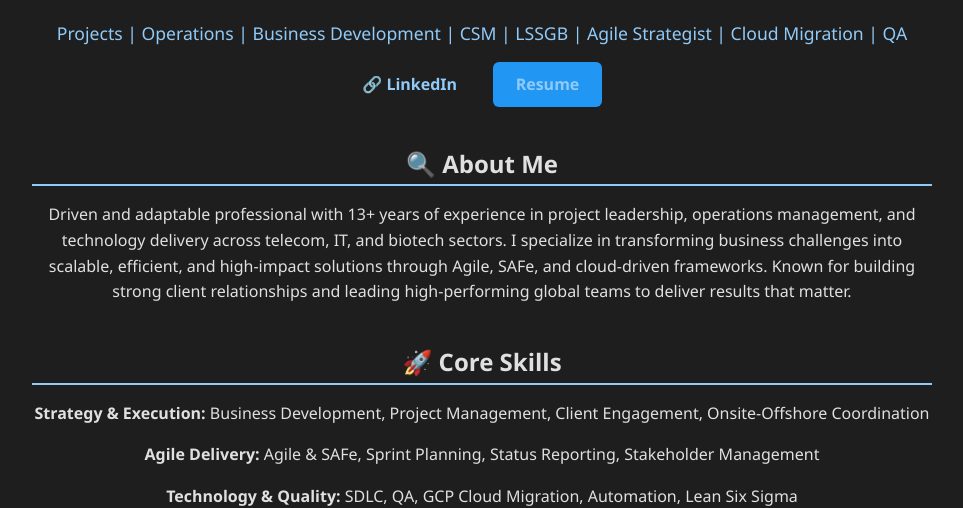
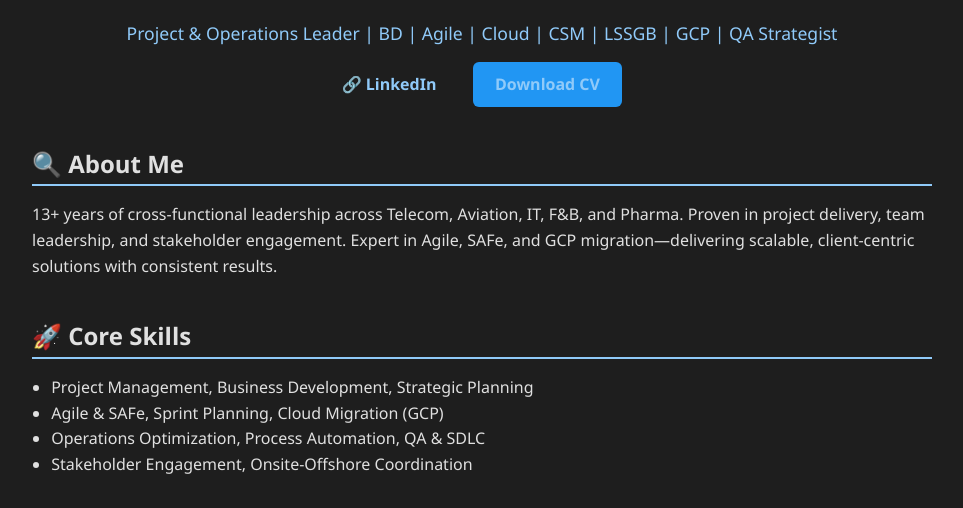
Before and after one commit to guptaneesh/aneesh-gupta-profile, a plain HTML site: page index.html in a window 1280 px wide. Shown: the part 300-808 px from the top of the page, without its empty margins (158-1121 px from the left). Drawn offline with Linux system fonts and the light colour scheme.

Commit message:
Update index.html

```diff
--- a/index.html
+++ b/index.html
@@ -88,24 +88,26 @@
     <div class="header">
       <img src="Aneesh_Gupta_DP.jpg" alt="Aneesh Gupta">
       <h1>Aneesh Gupta</h1>
-      <p class="subtitle">Projects | Operations | Business Development | CSM | LSSGB | Agile Strategist | Cloud Migration | QA</p>
-      <div class="links">
+      <p class="subtitle">Project & Operations Leader | BD | Agile | Cloud | CSM | LSSGB | GCP | QA Strategist</p>
       <div class="links">
         <a href="https://www.linkedin.com/in/ag-aneesh-gupta/" target="_blank">🔗 LinkedIn</a>
-        <a class="button" href="#" onclick="return openResumePopup();">Resume</a>
+        <a class="button" href="#" onclick="return openResumePopup();">Download CV</a>
       </div>
     </div>
 
     <div class="section">
       <h2>🔍 About Me</h2>
-      <p>Driven and adaptable professional with 13+ years of experience in project leadership, operations management, and technology delivery across telecom, IT, and biotech sectors. I specialize in transforming business challenges into scalable, efficient, and high-impact solutions through Agile, SAFe, and cloud-driven frameworks. Known for building strong client relationships and leading high-performing global teams to deliver results that matter.</p>
+      <p>13+ years of cross-functional leadership across Telecom, Aviation, IT, F&B, and Pharma. Proven in project delivery, team leadership, and stakeholder engagement. Expert in Agile, SAFe, and GCP migration—delivering scalable, client-centric solutions with consistent results.</p>
     </div>
 
     <div class="section">
       <h2>🚀 Core Skills</h2>
-      <p><strong>Strategy & Execution:</strong> Business Development, Project Management, Client Engagement, Onsite-Offshore Coordination</p>
-      <p><strong>Agile Delivery:</strong> Agile & SAFe, Sprint Planning, Status Reporting, Stakeholder Management</p>
-      <p><strong>Technology & Quality:</strong> SDLC, QA, GCP Cloud Migration, Automation, Lean Six Sigma</p>
+      <ul>
+        <li>Project Management, Business Development, Strategic Planning</li>
+        <li>Agile & SAFe, Sprint Planning, Cloud Migration (GCP)</li>
+        <li>Operations Optimization, Process Automation, QA & SDLC</li>
+        <li>Stakeholder Engagement, Onsite-Offshore Coordination</li>
+      </ul>
     </div>
 
     <div class="section">
```
